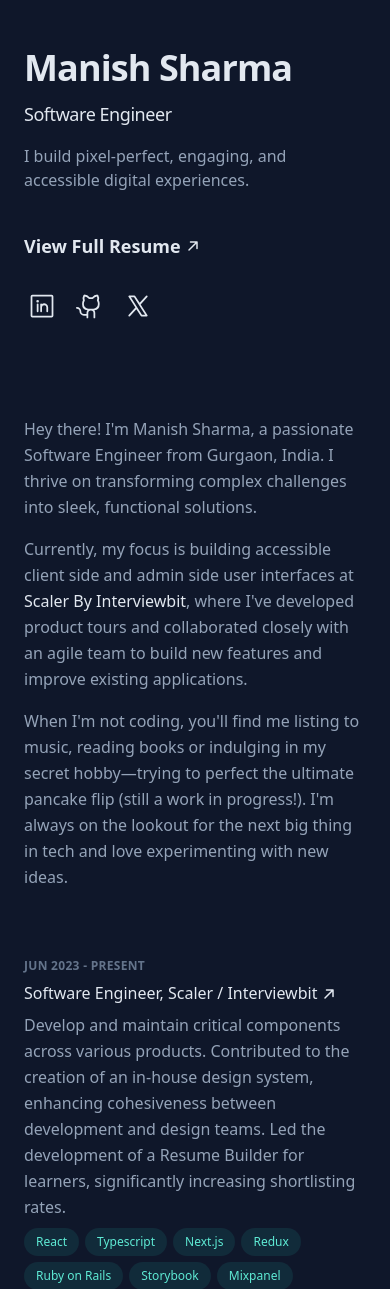
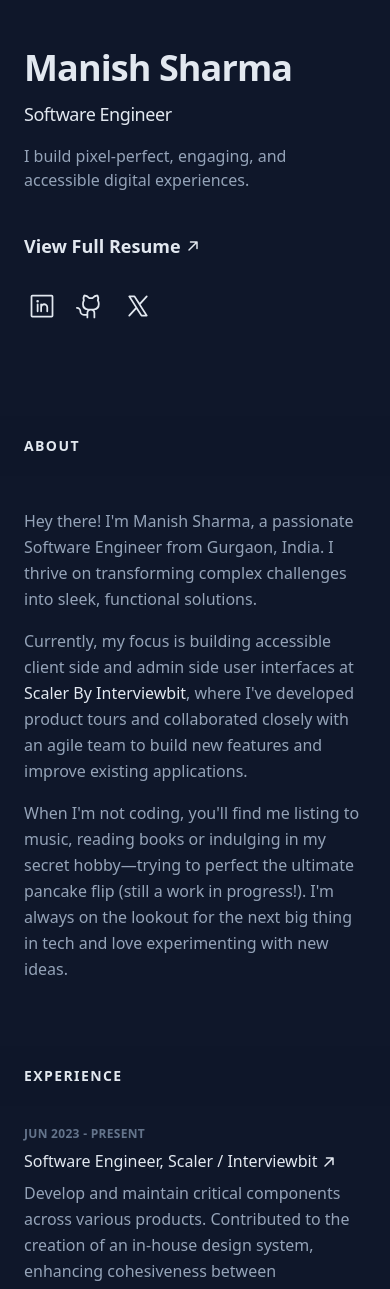
Before and after one commit to manishsharma8/manishsharma8.github.io, a Next.js app: page / in a window 390 px wide. Shown: the top 1289 px of the page. Built offline with nearby package versions, Linux system fonts and the light colour scheme.

Commit message:
feat: add mobile section heading

```diff
--- a/src/components/About.tsx
+++ b/src/components/About.tsx
@@ -27,6 +27,11 @@
       id="about"
       className="flex flex-col mb-16 scroll-mt-16 md:mb-24 lg:mb-36 lg:scroll-mt-24 gap-4"
     >
+      <div className="sticky top-0 z-20 -mx-6 mb-4 w-screen bg-slate-900/75 px-6 py-5 backdrop-blur md:-mx-12 md:px-12 lg:sr-only lg:relative lg:top-auto lg:mx-auto lg:w-full lg:px-0 lg:py-0 lg:opacity-0">
+        <h2 className="text-sm font-bold uppercase tracking-widest text-slate-200 lg:sr-only">
+          About
+        </h2>
+      </div>
       {ABOUT_DESCRIPTION.map((description, index) => (
         <p key={index}>{description}</p>
       ))}
--- a/src/components/Experience.tsx
+++ b/src/components/Experience.tsx
@@ -8,6 +8,11 @@
       id="experience"
       className="flex flex-col mb-16 scroll-mt-16 md:mb-24 lg:mb-36 lg:scroll-mt-24"
     >
+      <div className="sticky top-0 z-20 -mx-6 mb-4 w-screen bg-slate-900/75 px-6 py-5 backdrop-blur md:-mx-12 md:px-12 lg:sr-only lg:relative lg:top-auto lg:mx-auto lg:w-full lg:px-0 lg:py-0 lg:opacity-0">
+        <h2 className="text-sm font-bold uppercase tracking-widest text-slate-200 lg:sr-only">
+          Experience
+        </h2>
+      </div>
       <ol className="flex flex-col group/list gap-12">
         {EXPERIENCES.map((experience) => (
           <li
```
